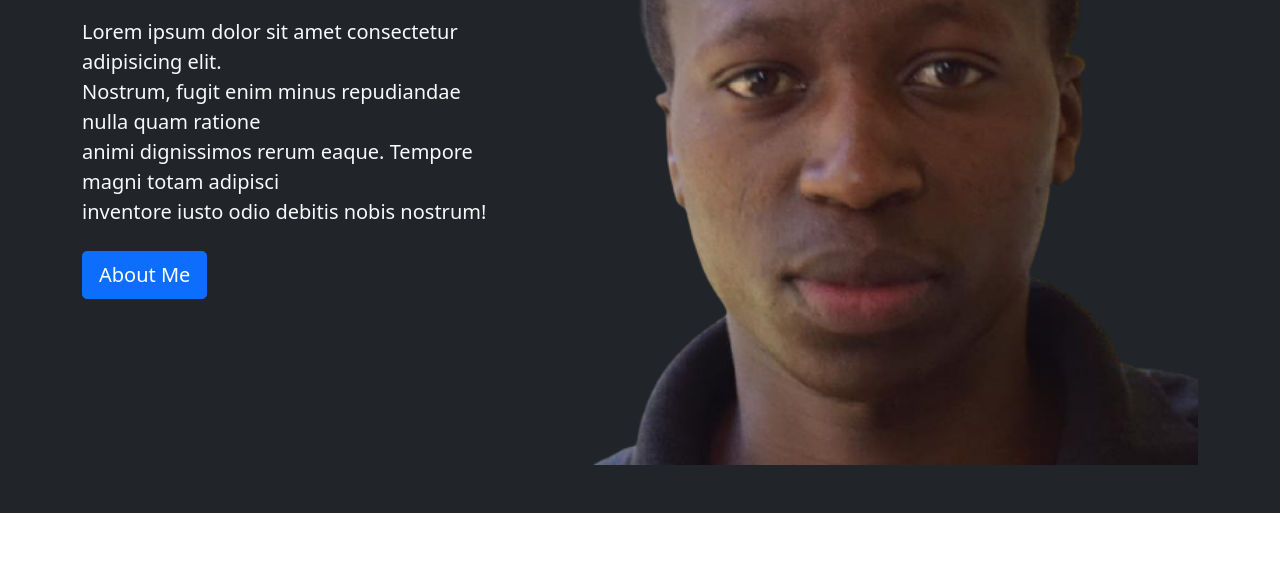
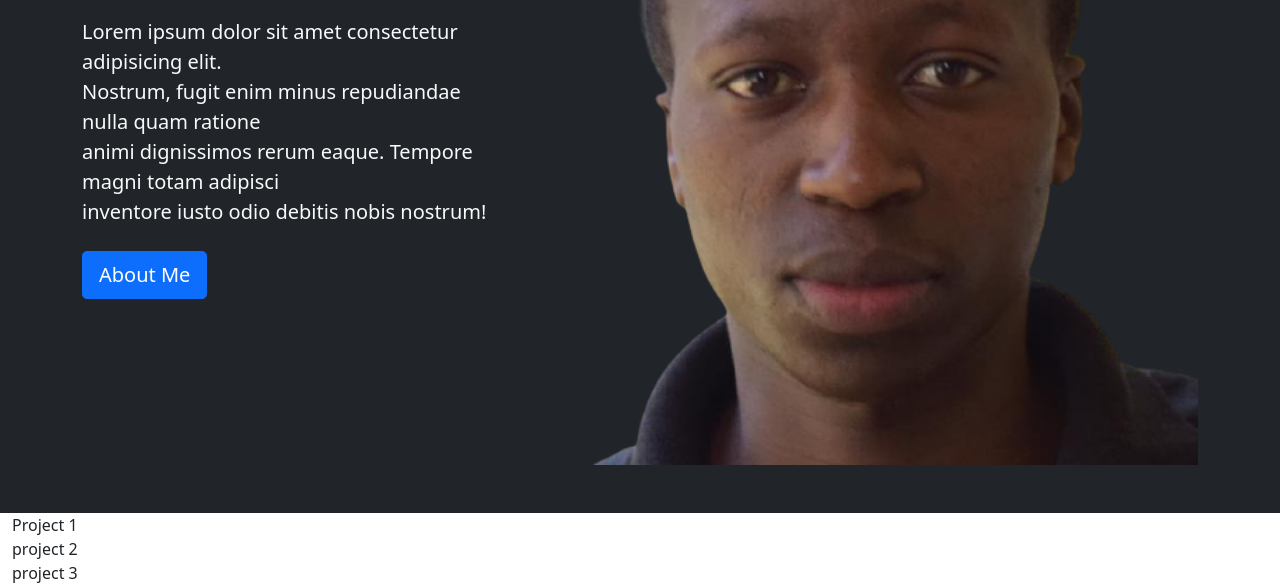
Before and after one commit to danknjoroge/Portfolio, a plain HTML site: page index.html in a window 1280 px wide. Shown: the part 339-924 px from the top of the page. Before the commit the page ends 852 px from the top, so only its background shows below. Drawn offline with nearby package versions, Linux system fonts and the light colour scheme.

```diff
--- a/index.html
+++ b/index.html
@@ -41,6 +41,16 @@
             </div>
         </div>
     </section>
+    <!-- end of home page -->
+
+    <!-- projects done page -->
+    <section>
+        <div class="container-fluid">
+            <div>Project 1</div>
+            <div>project 2</div>
+            <div>project 3</div>
+        </div>
+    </section>
 
 
 
```
Also changed, not shown: images/daniel.jpg (deleted).
